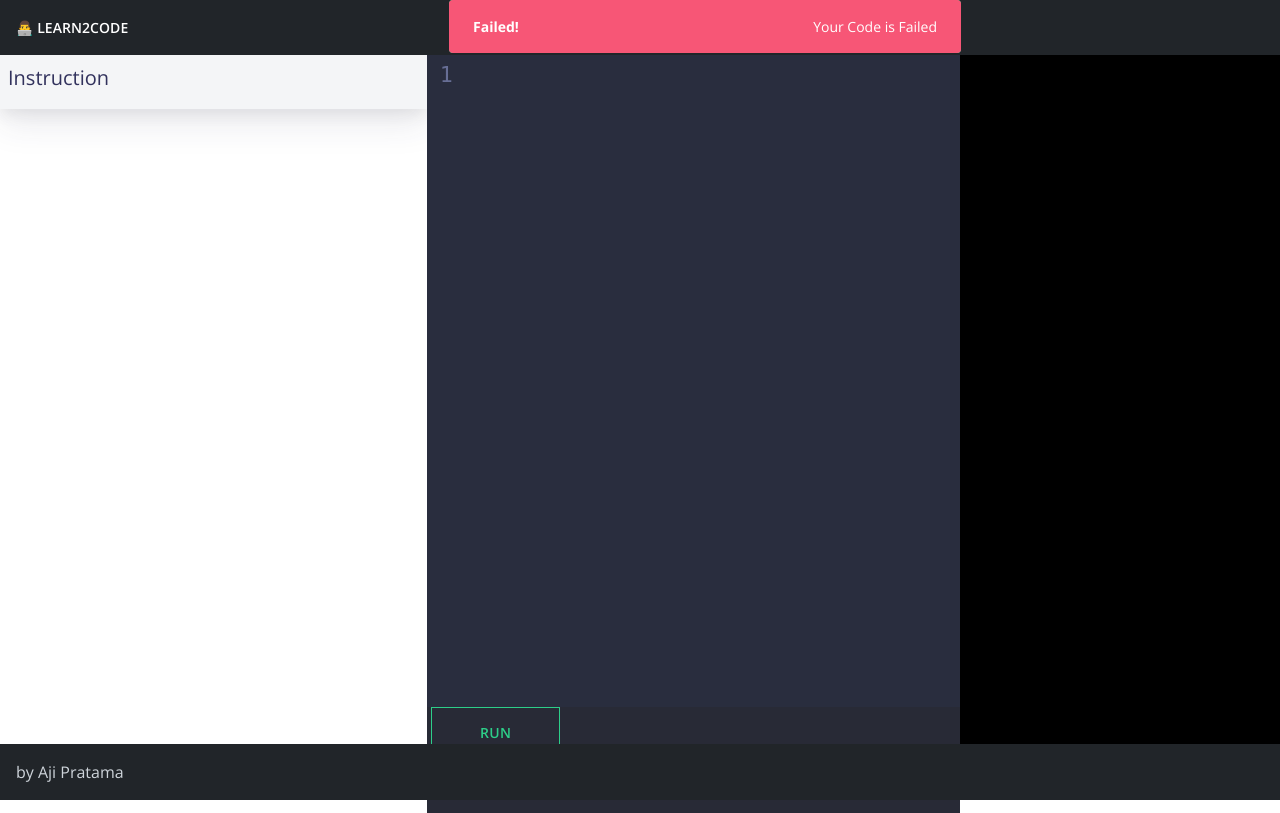
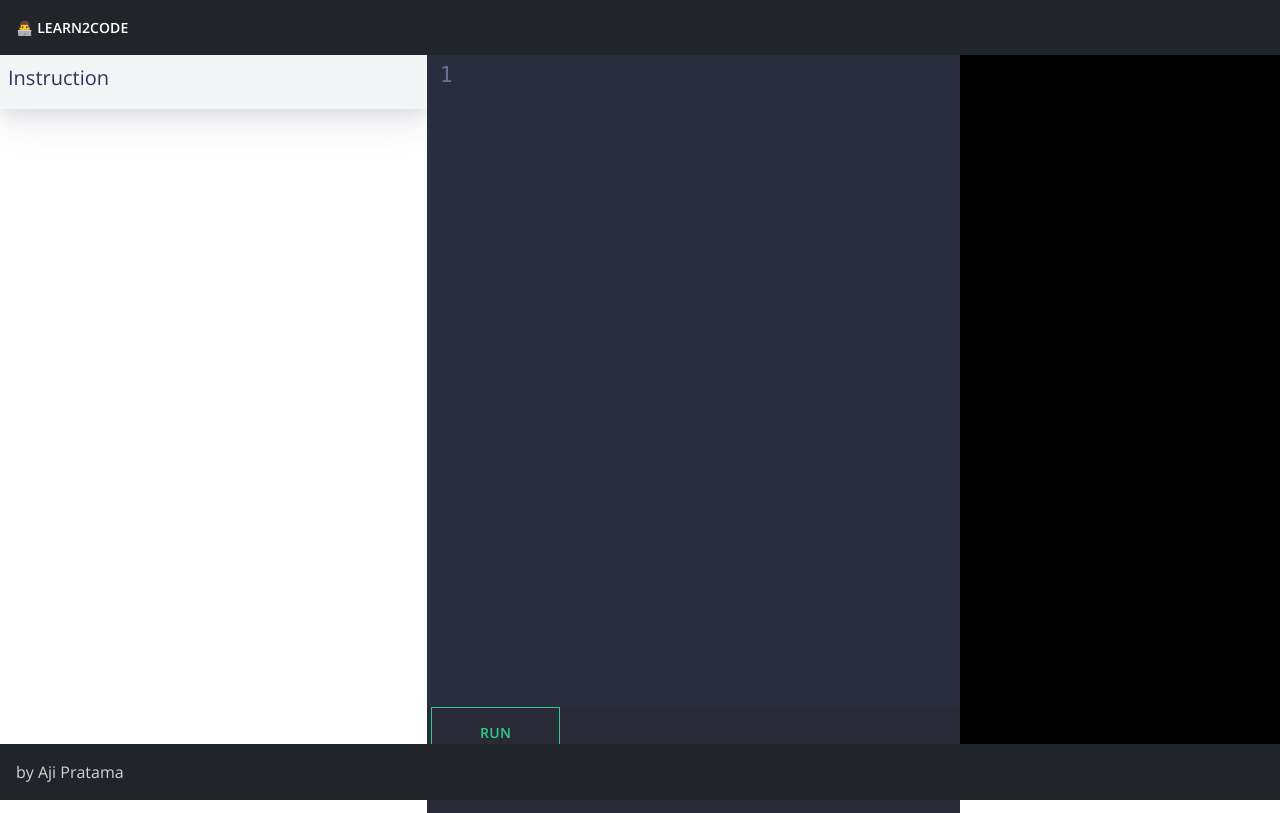
Before and after one commit to aji-pratama/learn2code.js, a Django app: template templates/lesson.html in a window 1280 px wide. Run offline with Django 3.2, Linux system fonts and the light colour scheme; the template is opened without the code that fills it, so the values that code supplies are empty; some libraries are stand-ins or nearby versions.

Commit message:
Notification elseif

```diff
--- a/templates/lesson.html
+++ b/templates/lesson.html
@@ -6,7 +6,7 @@
 <link rel="stylesheet" href="{{ STATIC_URL }}/codemirror/theme/material-palenight.css">
 <style type="text/css">
     textarea {
-    resize: none;
+        resize: none;
     }
     .CodeMirror {
         height: 81.5vh;
@@ -54,11 +54,11 @@
     <div class="container-fluid">
 
         <!-- Notification code success-->
-        <div class="notification alert alert-success alert-dismissible fade show " role="alert">
+        <div v-if="success" class="notification alert alert-success" role="alert">
             <strong>Failed!</strong> Your Code is Failed
         </div>
         <!-- Notification code failed-->
-        <div class="notification alert alert-danger alert-dismissible fade show " role="alert">
+        <div v-else-if="success == false" class="notification alert alert-danger" role="alert">
             <strong>Failed!</strong> Your Code is Failed
         </div>
 
@@ -100,6 +100,7 @@ new Vue({
     delimiters: ['[%', '%]'],
     data () {
         return {
+            success: null,
             answerCode: `{{ lesson.initial_code|safe }}`,
             data: {}
         }
```
